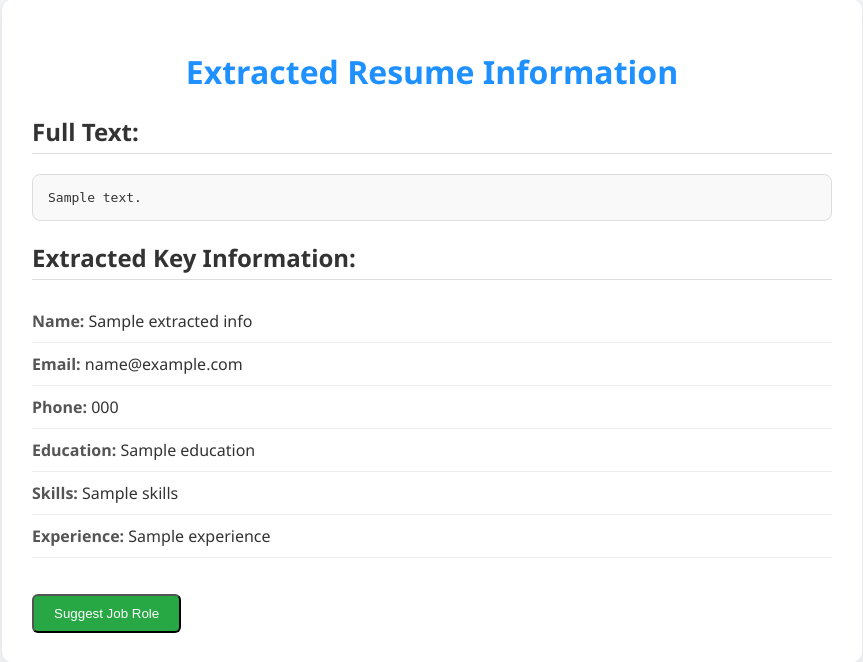
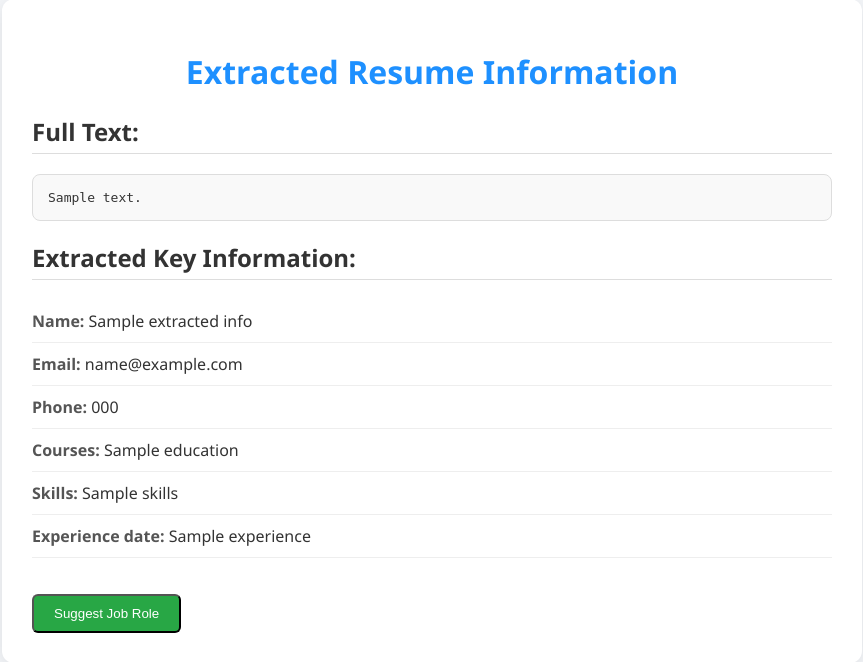
Before and after one commit to DiwareNamrata23/nlp-resume, a Flask app: template Resume/templates/results.html in a window 1280 px wide. Shown: the part 51-713 px from the top of the page, without its empty margins (208-1071 px from the left). Run offline with Flask 3, Linux system fonts and the light colour scheme; the template is opened without the code that fills it: most values are stand-ins (such as "Sample title", 1, 10 or a date in 2020); parts of the project's set-up code (start-up, migrations or seed data) failed here and were passed over.

Commit message:
more changes

```diff
--- a/Resume/app.py
+++ b/Resume/app.py
@@ -21,7 +21,7 @@ def allowed_file(filename):
     return '.' in filename and filename.rsplit('.', 1)[1].lower() in ALLOWED_EXTENSIONS
 
 # Save resume data to SQLite
-def save_to_db(name, email, phone, education, skills, experience, predicted_job):
+def save_to_db(name, email, phone, courses, skills, experience, predicted_job):
     conn = sqlite3.connect("resumes.db")
     cursor = conn.cursor()
     cursor.execute('''
@@ -30,16 +30,16 @@ def save_to_db(name, email, phone, education, skills, experience, predicted_job)
             name TEXT,
             email TEXT,
             phone TEXT,
-            education TEXT,
+            courses TEXT,
             skills TEXT,
             experience TEXT,
             predicted_job TEXT
         )
     ''')
     cursor.execute('''
-        INSERT INTO resumes (name, email, phone, education, skills, experience, predicted_job)
+        INSERT INTO resumes (name, email, phone, courses, skills, experience, predicted_job)
         VALUES (?, ?, ?, ?, ?, ?, ?)
-    ''', (name, email, phone, education, skills, experience, predicted_job))
+    ''', (name, email, phone, courses, skills, experience, predicted_job))
     conn.commit()
     conn.close()
 
@@ -84,13 +84,13 @@ def suggest_job():
     name = request.form.get("name", "Unknown")
     email = request.form.get("email", "Unknown")
     phone = request.form.get("phone", "Unknown")
-    education = request.form.get("education", "Unknown")
+    courses= request.form.get("courses", "Unknown")
     experience = request.form.get("experience", "Unknown")
 
     skill_vector = vectorizer.transform([skills])
     predicted_job = model.predict(skill_vector)[0]
 
-    save_to_db(name, email, phone, education, skills, experience, predicted_job)
+    save_to_db(name, email, phone, courses, skills, experience, predicted_job)
 
     # Get recommended projects (always returns up to 3)
     recommended_projects = recommend_projects(predicted_job, skills)
--- a/Resume/job_projects_dataset.csv
+++ b/Resume/job_projects_dataset.csv
@@ -109,3 +109,14 @@ Javascript Developer,CRUD Operations,Notes Taking App
 Javascript Developer,Animations,Image Slider/Carousel
 Javascript Developer,setInterval,Digital Countdown Timer
 Javascript Developer,Conversion Logic,Unit Converter (Length, Temp, etc.)
+Django Developer,Models & ORM,Blog Website with Admin Panel
+Django Developer,Views & Templates,E-commerce Site
+Django Developer,Authentication,User Login/Signup System
+Django Developer,REST Framework,Todo List REST API
+Django Developer,Admin Customization,Content Management Dashboard
+Django Developer,Form Handling,Contact Form with Validation
+Django Developer,Middleware,Request Logger Middleware
+Django Developer,Class-Based Views,Student Management System
+Django Developer,Template Inheritance,Multi-page Portfolio Site
+Django Developer,Pagination,Forum or Q&A Site
+Django Developer,File Uploads,Resume Upload Portal
--- a/Resume/templates/results.html
+++ b/Resume/templates/results.html
@@ -83,9 +83,9 @@
             <li><strong>Name:</strong> {{ extracted_info.name }}</li>
             <li><strong>Email:</strong> {{ extracted_info.email }}</li>
             <li><strong>Phone:</strong> {{ extracted_info.phone }}</li>
-            <li><strong>Education:</strong> {{ extracted_info.education }}</li>
+            <li><strong>Courses:</strong> {{ extracted_info.education }}</li>
             <li><strong>Skills:</strong> {{ extracted_info.skills }}</li>
-            <li><strong>Experience:</strong> {{ extracted_info.experience }}</li>
+            <li><strong>Experience date:</strong> {{ extracted_info.experience }}</li>
         </ul>
 
         <!-- Suggest Job Role Button -->
```
Also changed, not shown: Resume/resumes.db, 2 other files.
